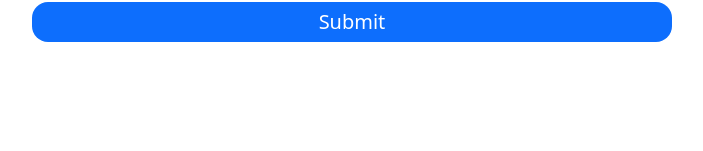
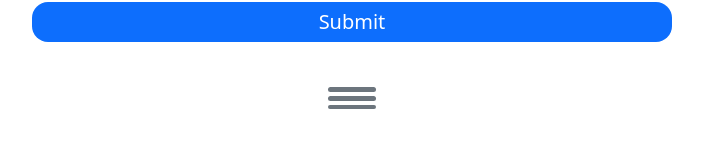
Before and after one commit to SinaSaadatESCM94/react-project, a React (Create React App) app: page / in a window 1280 px wide. Shown: the part 149-300 px from the top of the page, without its empty margins (288-991 px from the left). Built offline with nearby package versions, Linux system fonts and the light colour scheme.

Commit message:
testCreateComponentBranch: update the page

```diff
--- a/src/page/testCreateComponentBarnch.jsx
+++ b/src/page/testCreateComponentBarnch.jsx
@@ -8,6 +8,7 @@ import ApiTest from "../component/apiTest/ApiTest";
 import ContentTable from "../component/ContentTable/ContentTable";
 import Input from "../component/input/Input";
 import Button from "../component/button/Button";
+import MenuIcon from "../component/menu-icon/menuIcon";
 
 export default function TestCreateComponentBarnch() {
 	// states
@@ -16,6 +17,9 @@ export default function TestCreateComponentBarnch() {
 		hasError: true,
 		touched: false,
 	});
+	const [isMenuOpen, setIsMenuOpen] = useState(false);
+	const [isMenuOpenSecond, setIsMenuOpenSecond] = useState(false);
+	console.log(isMenuOpen);
 	// const [ users, setUsers ] = useState([]);
 	// const url = [
 	// 	"https://reqres.in/api/users?delay=3",
@@ -75,6 +79,13 @@ export default function TestCreateComponentBarnch() {
 					/>
 				</fieldset>
 			</form>
+			<div>
+				<MenuIcon
+					id="button1"
+					isMenuOpen={isMenuOpen}
+					setIsMenuOpen={setIsMenuOpen}
+				/>
+			</div>
 		</main>
 	);
 }
```
